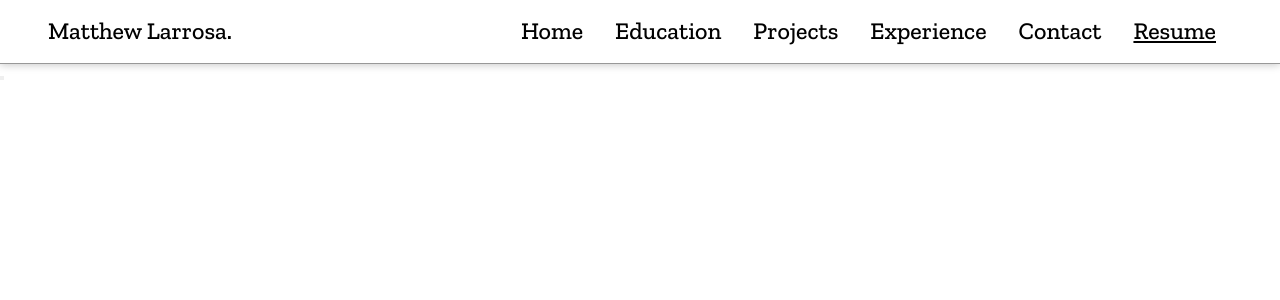
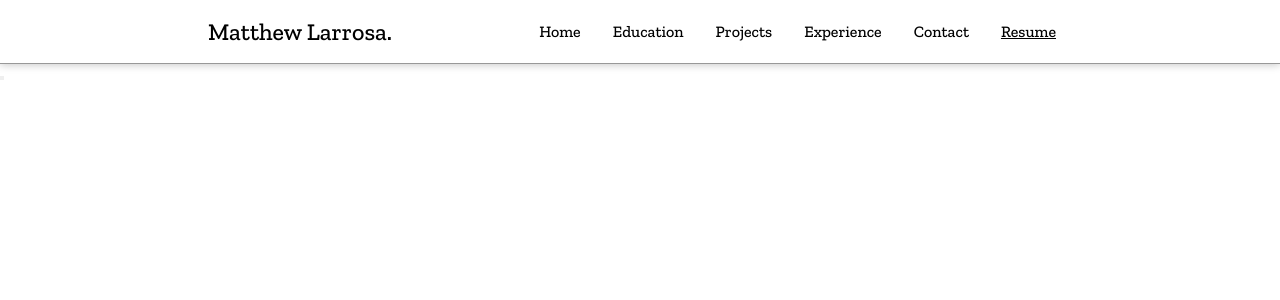
Before and after one commit to matthewLarrosa/portfilio-website-v2, a React (Vite) app: page / in a window 1280 px wide. Shown: the top 300 px of the page. Built offline with nearby package versions, Linux system fonts and the light colour scheme.

Commit message:
fully responsive navigation

```diff
--- a/package.json
+++ b/package.json
@@ -26,6 +26,7 @@
     "eslint": "^8.45.0",
     "eslint-plugin-react-hooks": "^4.6.0",
     "eslint-plugin-react-refresh": "^0.4.3",
+    "prettier": "3.0.3",
     "typescript": "^5.2.2",
     "vite": "^4.4.5"
   }
--- a/src/components/Header/Navbar.css
+++ b/src/components/Header/Navbar.css
@@ -178,17 +178,24 @@
     padding: 0px;
     box-sizing: border-box;
   }
-  .navBar {
+  .navWrapper{
     display: flex;
-    flex-direction: row;
-    justify-content: space-between;
-    width: screen;
-    height: 4rem;
+    justify-content: center;
     z-index: 2;
     backdrop-filter: blur(5px);
     border-bottom: solid 1px;
     border-color: rgb(152, 152, 152);
     box-shadow: 0px 0.5px 8px rgb(200, 200, 200);
+    height: 4rem;
+    width: screen;
+  }
+  .navBar {
+    display: flex;
+    flex-direction: row;
+    justify-content: space-between;
+    align-items: center;
+    width: 75%;
+    height: auto;
   }
   .resume{
     content-visibility: hidden;
@@ -199,7 +206,6 @@
     display:inline-block;
     text-decoration: none;
     font-size: 1.5rem;
-    margin-top: 1rem;
     margin-left: 3rem;
   }
   .links{
@@ -213,7 +219,7 @@
     list-style-type: none;
     font-family: "Zilla Slab", sans-serif;
     padding: 1rem;
-    font-size: 1.5rem;
+    font-size: 1rem;
   }
   .navLinksText a{
     text-decoration: none;
@@ -223,7 +229,7 @@
     list-style-type: none;
     font-family: "Zilla Slab", sans-serif;
     padding: 1rem;
-    font-size: 1.5rem;
+    font-size: 1rem;
     margin-right: 3rem;
   }
   .navLinksTextResume a{
--- a/src/components/Header/Navbar.tsx
+++ b/src/components/Header/Navbar.tsx
@@ -1,5 +1,5 @@
 import { useState, useEffect } from "react";
-import resume from "/Users/mattf/Projects/portfilio-website-v2/src/assets/Matthew Larrosa Resume.pdf";
+import resume from "/src/assets/Matthew Larrosa Resume.pdf";
 import "./Navbar.css";
 
 function Navbar() {
@@ -22,6 +22,7 @@ function Navbar() {
   return (
     <>
       <div className="navContainer">
+        <div className="navWrapper">
           <div className="navBar">
             <a href="#home" className="headerTitle">
               Matthew Larrosa.
@@ -43,13 +44,11 @@ function Navbar() {
                 <a href="#contact">Contact</a>
               </li>
               <li className="navLinksTextResume">
-              <a
-                onClick={() => openInNewTab(resume)}
-                href=""
-              >
+                <a onClick={() => openInNewTab(resume)} href="">
                   Resume
                 </a>
               </li>
+            </div>
           </div>
         </div>
         <div>
```
Also changed, not shown: 1 other file (tests, documents, lock files or other folders). Lines whose indentation alone changed are shown as unchanged.
